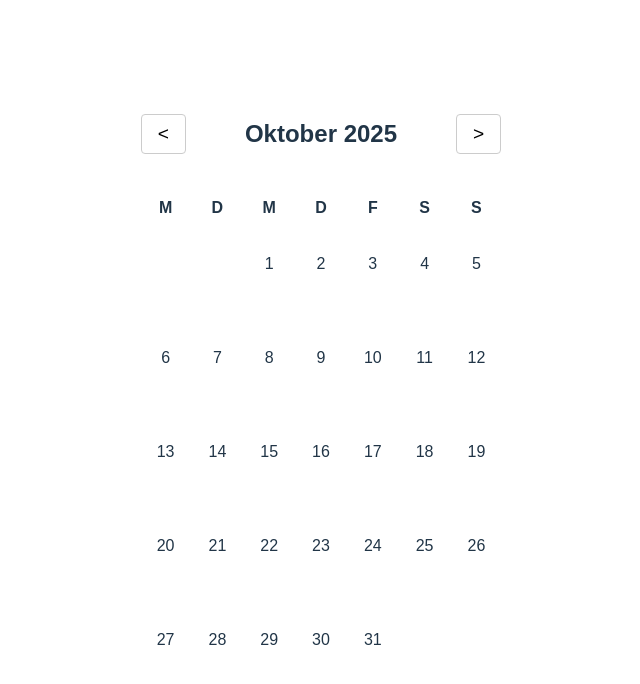
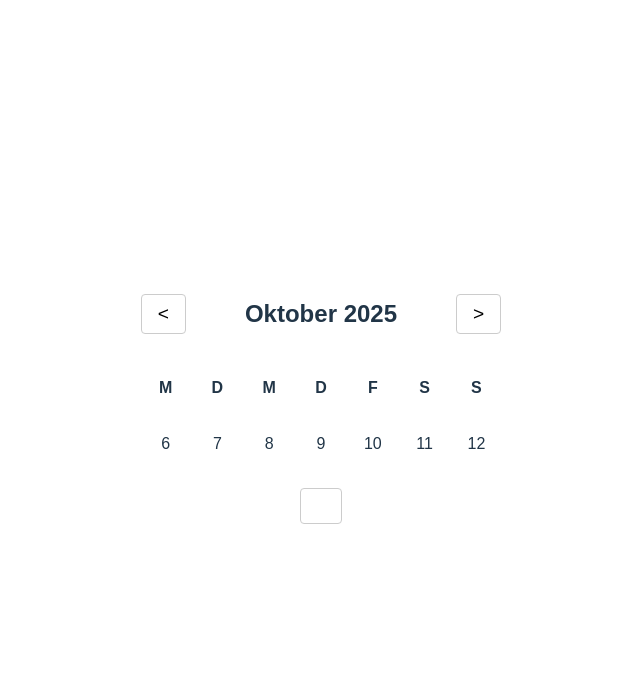
Before and after one commit to Schwelle76/transport-manager-frontend, a React (Vite) app: page / in a window 1280 px wide. Both pictures are taken after a click on the element "10". Shown: the top 684 px of the page, without its empty margins (319-959 px from the left). Built offline with nearby package versions, Linux system fonts and the light colour scheme.

Commit message:
Calendar collapses on date select

```diff
--- a/src/App.tsx
+++ b/src/App.tsx
@@ -1,10 +1,10 @@
-import Calendar from './components/Calendar'
+import CalendarPage from './domains/calendar/pages/CalendarPage'
 import './App.css'
 
 function App() {
   return (
     <div className="App">
-      <Calendar />
+      <CalendarPage />
     </div>
   )
 }
--- a/src/components/Calendar.module.css
+++ b/src/domains/calendar/components/Calendar.module.css
@@ -46,7 +46,6 @@
 .dayCell {
   padding: 1rem;
   text-align: center;
-  min-height: 60px;
 }
 
 .activeDay {
@@ -56,3 +55,46 @@
 .activeDay:hover {
   background-color: #492e61;
 }
+
+.selectedDay {
+  position: relative;
+  z-index: 1;
+}
+
+.selectedDay::after {
+  content: '';
+  position: absolute;
+  top: 50%;
+  left: 50%;
+  transform: translate(-50%, -50%);
+  width: 34px;
+  height: 34px;
+  border: 2px solid white;
+  border-radius: 50%;
+}
+
+.collapseArrow {
+  background: none;
+  border: 1px solid #ccc;
+    border: 1px solid #ccc;
+  border-radius: 4px;
+  display: block;
+  margin: 1rem auto 0;
+  padding: 0.5rem 1rem;
+  color: white;
+  cursor: pointer;
+}
+
+.collapseArrow:hover {
+  opacity: 0.9;
+  background-color: #492e61;
+}
+
+.daysGrid {
+  transition: grid-template-rows 0.2s ease;
+}
+
+.daysGrid.collapsed {
+  grid-template-rows: 1fr;
+  overflow: hidden;
+}
--- a/src/components/Calendar.tsx
+++ b/src/domains/calendar/components/Calendar.tsx
@@ -1,8 +1,19 @@
 import { useState } from 'react';
 import styles from './Calendar.module.css';
 
-const Calendar = () => {
-  const [currentDate, setCurrentDate] = useState(new Date());
+interface CalendarProps {
+  currentDate: Date;
+  onCurrentDateChange: (date: Date) => void;
+  selectedDate?: Date;
+  onDateSelect: (date: Date | undefined) => void;
+}
+
+const Calendar = ({
+  currentDate,
+  onCurrentDateChange,
+  selectedDate,
+  onDateSelect
+}: CalendarProps) => {
 
   const monthNames = [
     'Januar', 'Februar', 'März', 'April', 'Mai', 'Juni',
@@ -42,13 +53,20 @@ const Calendar = () => {
   const handlePreviousMonth = () => {
     const newDate = new Date(currentDate);
     newDate.setMonth(newDate.getMonth() - 1);
-    setCurrentDate(newDate);
+    onCurrentDateChange(newDate);
   };
 
   const handleNextMonth = () => {
     const newDate = new Date(currentDate);
     newDate.setMonth(newDate.getMonth() + 1);
-    setCurrentDate(newDate);
+    onCurrentDateChange(newDate);
+  };
+
+  const handleDayClick = (day: number | null) => {
+    if (day) {
+      const selected = new Date(currentDate.getFullYear(), currentDate.getMonth(), day);
+      onDateSelect(selected);
+    }
   };
 
   return (
@@ -66,15 +84,30 @@ const Calendar = () => {
       </div>
 
       <div className={styles.daysGrid}>
-        {getDaysInMonth(currentDate).map((day, index) => (
+        {(selectedDate ? getDaysInMonth(currentDate).slice(
+          Math.floor(getDaysInMonth(currentDate).findIndex(d => d === selectedDate.getDate()) / 7) * 7,
+          Math.floor(getDaysInMonth(currentDate).findIndex(d => d === selectedDate.getDate()) / 7) * 7 + 7
+        ) : getDaysInMonth(currentDate)).map((day, index) => (
           <div
             key={index}
-            className={`${styles.dayCell} ${day ? styles.activeDay : ''}`}
+            className={`${styles.dayCell} ${day ? styles.activeDay : ''} ${
+              selectedDate?.getDate() === day ? styles.selectedDay : ''
+            }`}
+            onClick={() => handleDayClick(day)}
           >
             {day || ''}
           </div>
         ))}
       </div>
+      {selectedDate && (
+        <button
+          className={styles.collapseArrow}
+          onClick={() => onDateSelect(undefined)}
+          aria-label="Expand calendar"
+        >
+          ↓
+        </button>
+      )}
     </div>
   );
 };
--- /dev/null
+++ b/src/domains/calendar/pages/CalendarPage.tsx
@@ -0,0 +1,29 @@
+import { useState } from 'react'
+import Calendar from '../components/Calendar'
+
+function CalendarPage() {
+  const [currentDate, setCurrentDate] = useState(new Date())
+  const [selectedDate, setSelectedDate] = useState<Date | undefined>()
+
+  const handleDateSelect = (date: Date | undefined) => {
+    setSelectedDate(date)
+  }
+
+  const handleCurrentDateChange = (newDate: Date) => {
+    setCurrentDate(newDate)
+    setSelectedDate(undefined)
+  }
+
+  return (
+    <div>
+      <Calendar
+        currentDate={currentDate}
+        onCurrentDateChange={handleCurrentDateChange}
+        selectedDate={selectedDate}
+        onDateSelect={handleDateSelect}
+      />
+    </div>
+  )
+}
+
+export default CalendarPage
```
Also changed, not shown: src/types/Appointment.ts (added, +70 -0 lines), src/domains/calendar/components/AppointmentEntry.tsx (added), src/domains/calendar/components/AppointmentList.tsx (added).
